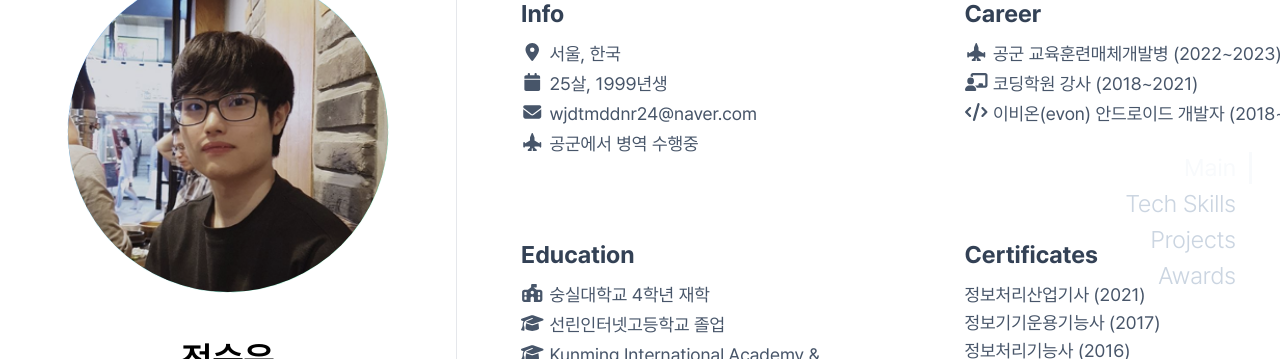
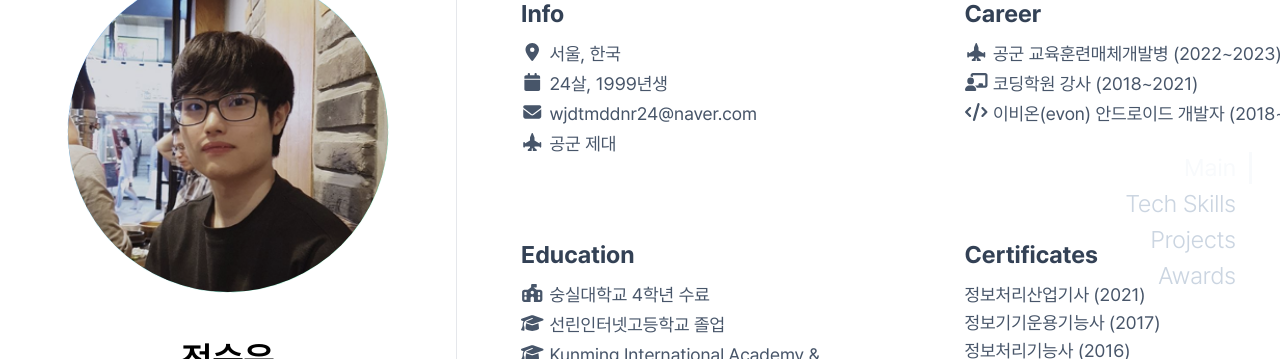
Before and after one commit to wjdtmddnr24/Curriculum-Vitae, a Next.js app: page / in a window 1280 px wide. Shown: the part 178-537 px from the top of the page. Built offline with nearby package versions, Linux system fonts and the light colour scheme.

Commit message:
feat: add dynamic age calculation

```diff
--- a/src/features/profile/Profile.tsx
+++ b/src/features/profile/Profile.tsx
@@ -11,6 +11,7 @@ import {
 import { IconList } from "../icon-list/IconList";
 import Card from "../ui/Card";
 import { ProfileHeader } from "./ProfileHeader";
+import { getAge } from "../../utils/getAge";
 
 export function Profile() {
   return (
@@ -21,11 +22,11 @@ export function Profile() {
           <div className="text-slate-700 dark:text-slate-200 font-bold text-2xl mb-2.5">Info</div>
           <IconList className="space-y-0.5">
             <IconList.Item icon={faLocationDot}>서울, 한국</IconList.Item>
-            <IconList.Item icon={faCalendar}>25살, 1999년생</IconList.Item>
+            <IconList.Item icon={faCalendar}>{getAge()}살, 1999년생</IconList.Item>
             <IconList.Item icon={faEnvelope}>
               <span className="hover:underline hover:cursor-pointer">wjdtmddnr24@naver.com</span>
             </IconList.Item>
-            <IconList.Item icon={faJetFighterUp}>공군에서 병역 수행중</IconList.Item>
+            <IconList.Item icon={faJetFighterUp}>공군 제대</IconList.Item>
           </IconList>
         </div>
         <div>
@@ -39,7 +40,7 @@ export function Profile() {
         <div>
           <div className="text-slate-700 dark:text-slate-200 font-bold text-2xl mb-2.5">Education</div>
           <IconList className="space-y-0.5">
-            <IconList.Item icon={faSchoolFlag}>숭실대학교 4학년 재학</IconList.Item>
+            <IconList.Item icon={faSchoolFlag}>숭실대학교 4학년 수료</IconList.Item>
             <IconList.Item icon={faGraduationCap}>선린인터넷고등학교 졸업</IconList.Item>
             <IconList.Item icon={faGraduationCap}>
               Kunming International Academy &
--- /dev/null
+++ b/src/utils/getAge.ts
@@ -0,0 +1,4 @@
+export function getAge() {
+  const now = new Date();
+  return now.getFullYear() - 1999 - (now.getMonth() >= 2 && now.getDate() >= 8 ? 0 : 1);
+}
```
